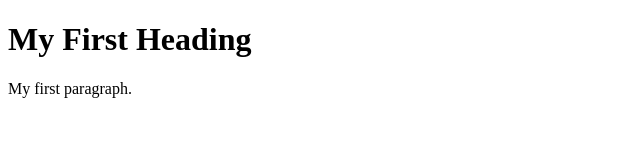
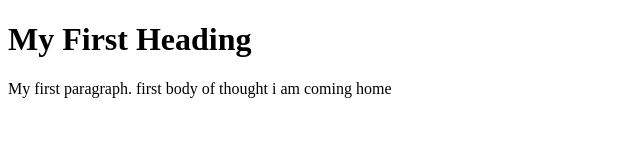
Before and after one commit to Excellent247/learning-git, a plain HTML site: page newfolder/index.html in a window 1280 px wide. Shown: the whole page, without its empty margins (0-640 px from the left). Drawn offline with Linux system fonts and the light colour scheme.

Commit message:
This modification is done through my own branch and may  not be perfect

```diff
--- a/newfolder/index.html
+++ b/newfolder/index.html
@@ -6,7 +6,11 @@
 <body>
 
 <h1>My First Heading</h1>
-<p>My first paragraph.</p>
+<p>My first paragraph.
+    first body of thought
+    i am coming home
+</p>
+
 
 </body>
 </html>
```
Also changed, not shown: note.txt, 1 other file.
